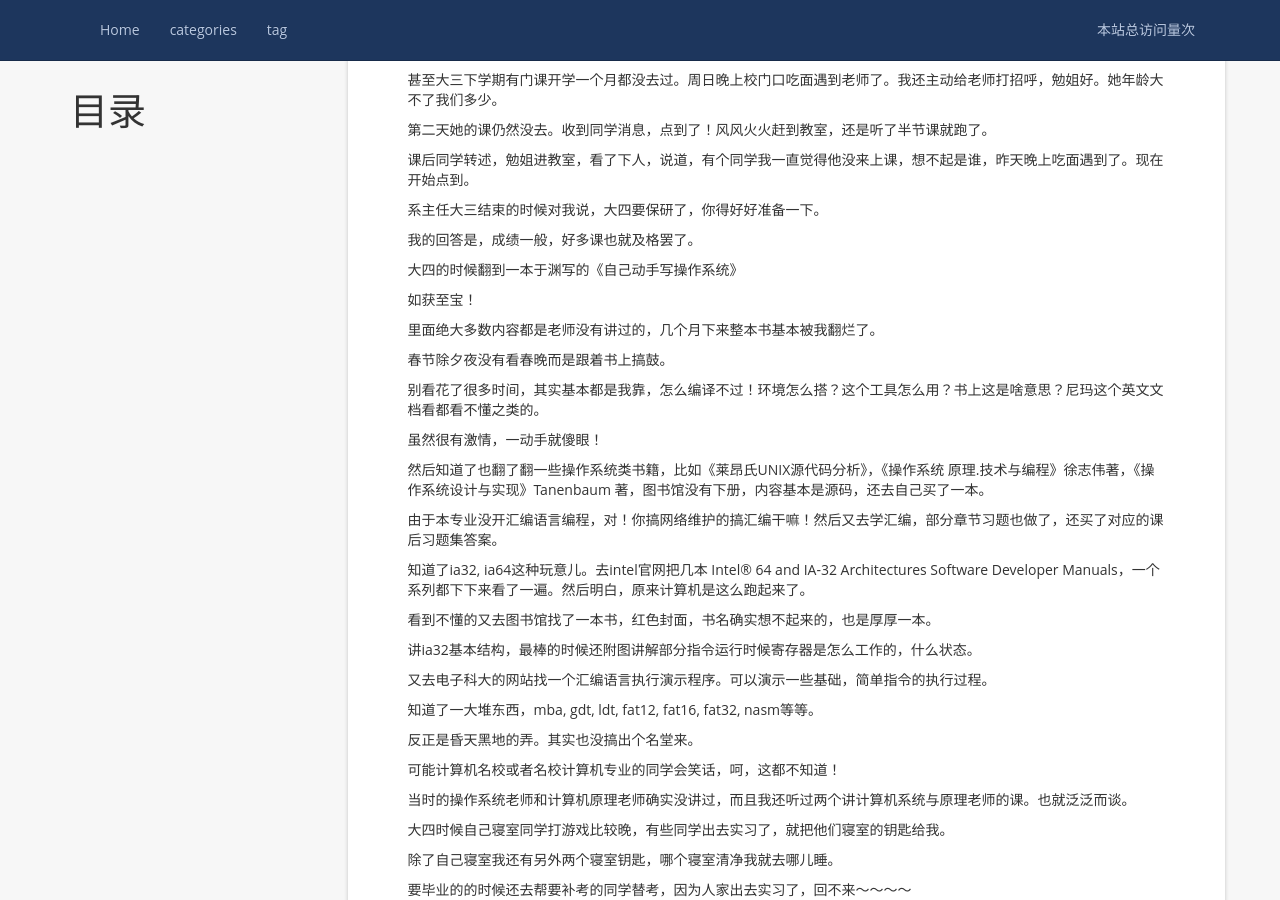
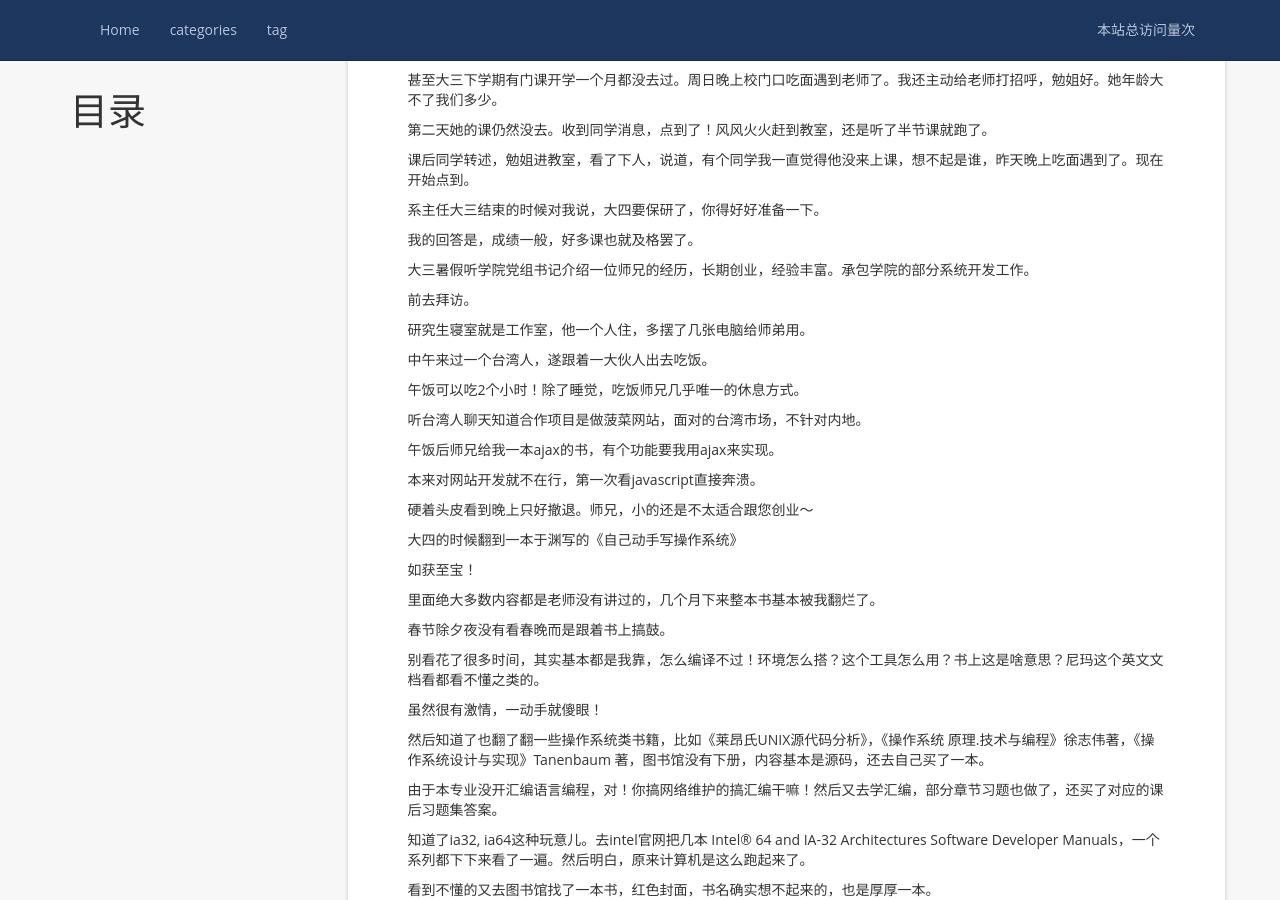
Before and after one commit to yuzhidi/yuzhidi.github.io, a Jekyll site: the page built from _posts/2019-09-07-coding-on-campus.md, in a window 1280 px wide and 900 px high, scrolled down 1630 px. Built offline with Jekyll 4.4.1, drawn with Linux system fonts in a browser that asks for light colours; nearby versions of some CDN libraries; a script that is not in the unit is left out; comment, search, counter and statistics services are not loaded.

Commit message:
bocai web

```diff
--- a/_posts/2019-09-07-coding-on-campus.md
+++ b/_posts/2019-09-07-coding-on-campus.md
@@ -109,6 +109,24 @@ tag:
 
 我的回答是，成绩一般，好多课也就及格罢了。
 
+大三暑假听学院党组书记介绍一位师兄的经历，长期创业，经验丰富。承包学院的部分系统开发工作。
+
+前去拜访。
+
+研究生寝室就是工作室，他一个人住，多摆了几张电脑给师弟用。
+
+中午来过一个台湾人，遂跟着一大伙人出去吃饭。
+
+午饭可以吃2个小时！除了睡觉，吃饭师兄几乎唯一的休息方式。
+
+听台湾人聊天知道合作项目是做菠菜网站，面对的台湾市场，不针对内地。
+
+午饭后师兄给我一本ajax的书，有个功能要我用ajax来实现。
+
+本来对网站开发就不在行，第一次看javascript直接奔溃。
+
+硬着头皮看到晚上只好撤退。师兄，小的还是不太适合跟您创业～
+
 大四的时候翻到一本于渊写的《自己动手写操作系统》
 
 如获至宝！
```
